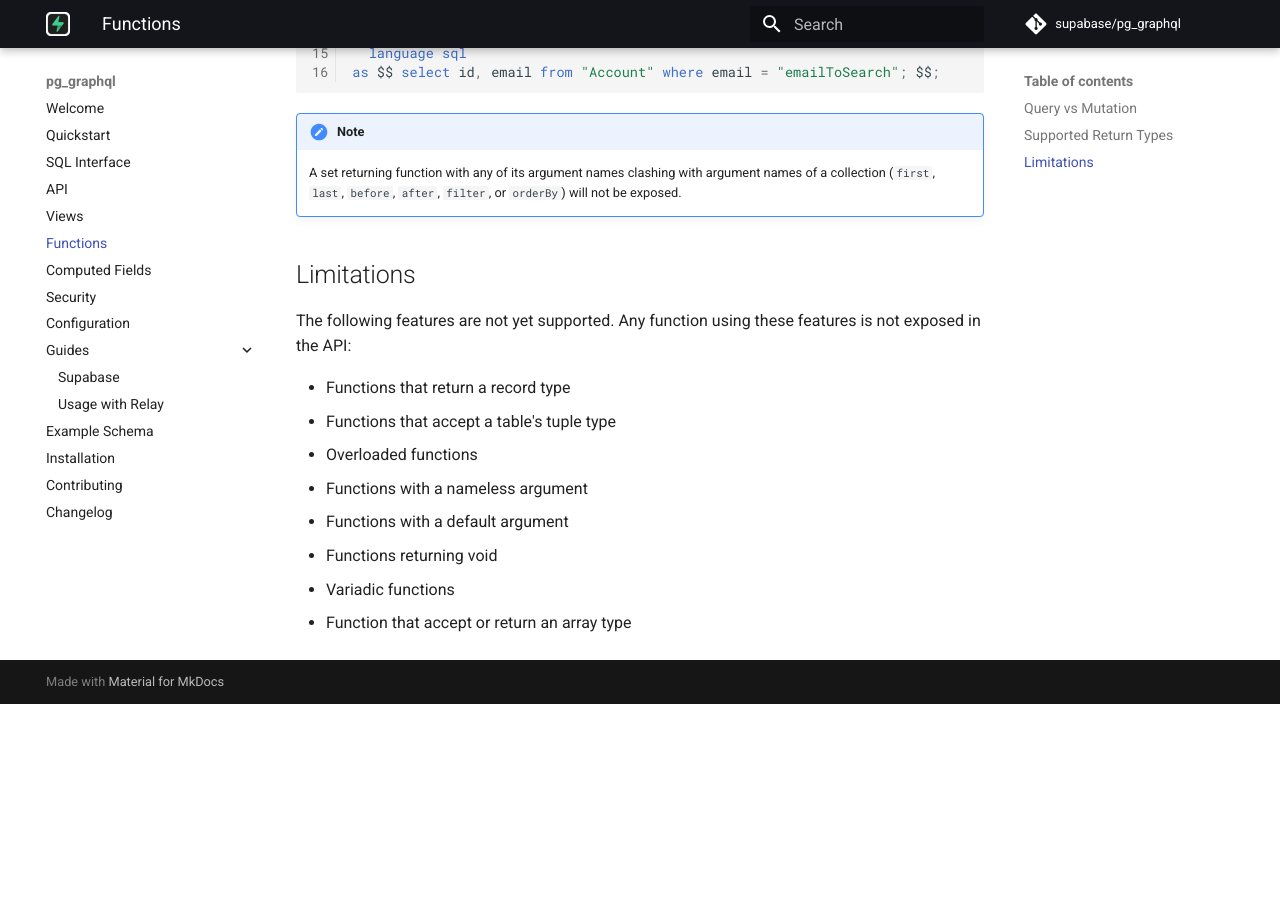
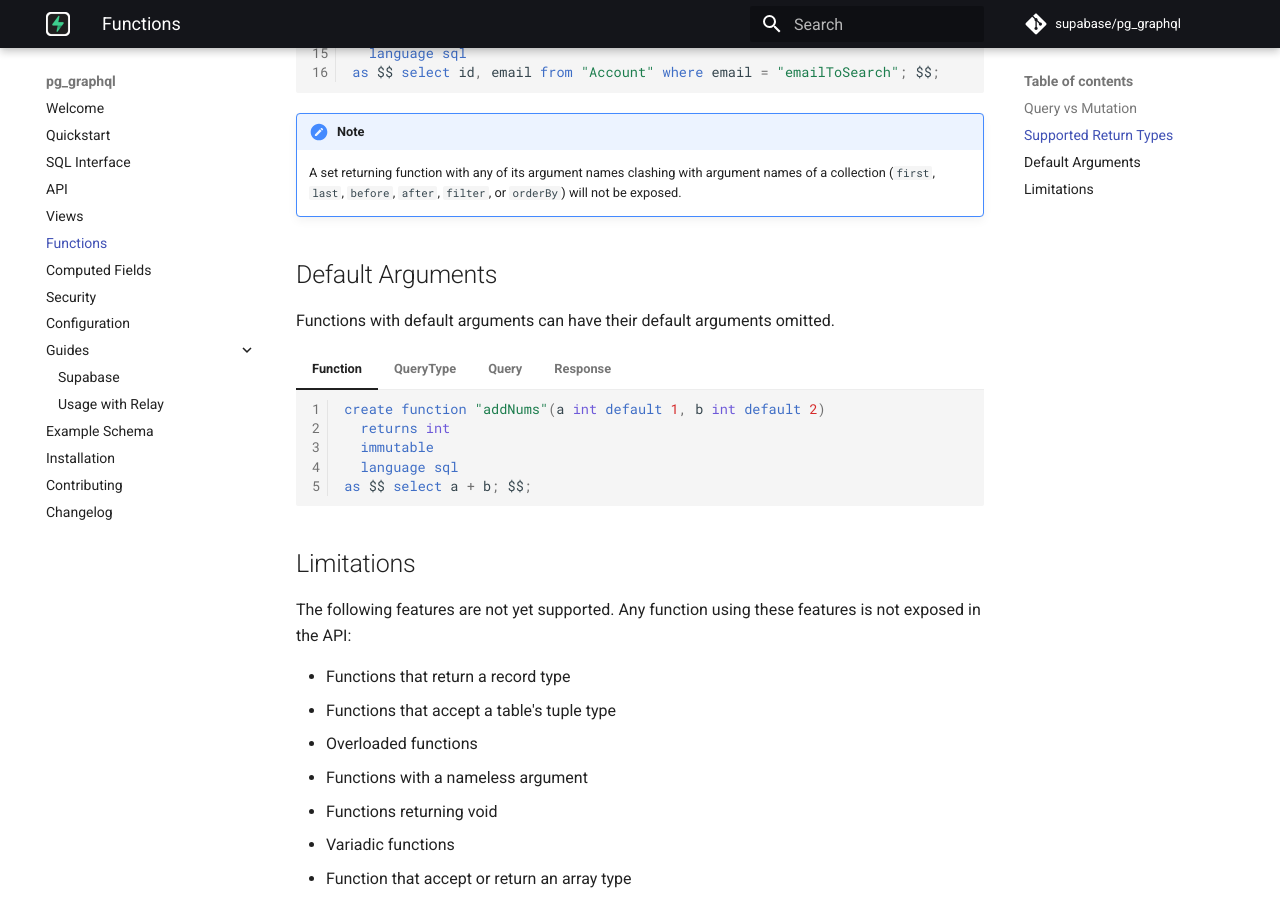
Before and after one commit to supabase/pg_graphql, an MkDocs documentation site: the page built from docs/functions.md, in a window 1280 px wide and 900 px high, scrolled down 1691 px. Built offline with MkDocs 1.6.1 and Material for MkDocs 9.7.7, drawn with Linux system fonts in a browser that asks for light colours; comment, search, counter and statistics services are not loaded; before the commit the page ends 2395 px from its top, so only the background shows below that.

Commit message:
add docs

````diff
--- a/docs/functions.md
+++ b/docs/functions.md
@@ -231,6 +231,47 @@ Functions returning multiple rows of a table or view are exposed as [collections
 
     A set returning function with any of its argument names clashing with argument names of a collection (`first`, `last`, `before`, `after`, `filter`, or `orderBy`) will not be exposed.
 
+## Default Arguments
+
+Functions with default arguments can have their default arguments omitted.
+
+=== "Function"
+
+    ```sql
+    create function "addNums"(a int default 1, b int default 2)
+      returns int
+      immutable
+      language sql
+    as $$ select a + b; $$;
+    ```
+
+=== "QueryType"
+
+    ```graphql
+    type Query {
+      addNums(a: Int, b: Int): Int
+    }
+    ```
+
+
+=== "Query"
+
+    ```graphql
+    query {
+      addNums(b: 20)
+    }
+    ```
+
+=== "Response"
+
+    ```json
+    {
+      "data": {
+        "addNums": 21
+      }
+    }
+    ```
+
 ## Limitations
 
 The following features are not yet supported. Any function using these features is not exposed in the API:
@@ -239,7 +280,6 @@ The following features are not yet supported. Any function using these features
 * Functions that accept a table's tuple type
 * Overloaded functions
 * Functions with a nameless argument
-* Functions with a default argument
 * Functions returning void
 * Variadic functions
 * Function that accept or return an array type
````
Also changed, not shown: docs/changelog.md (+2 -1 lines).
